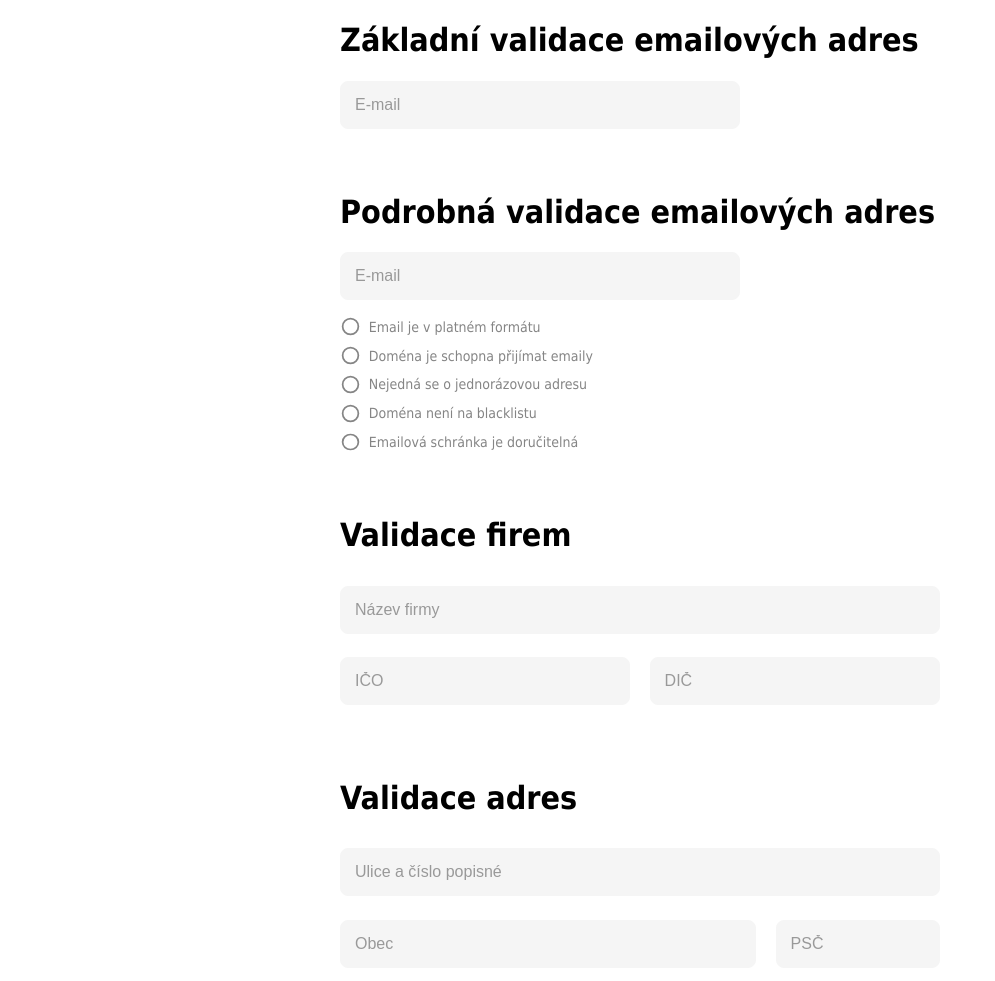
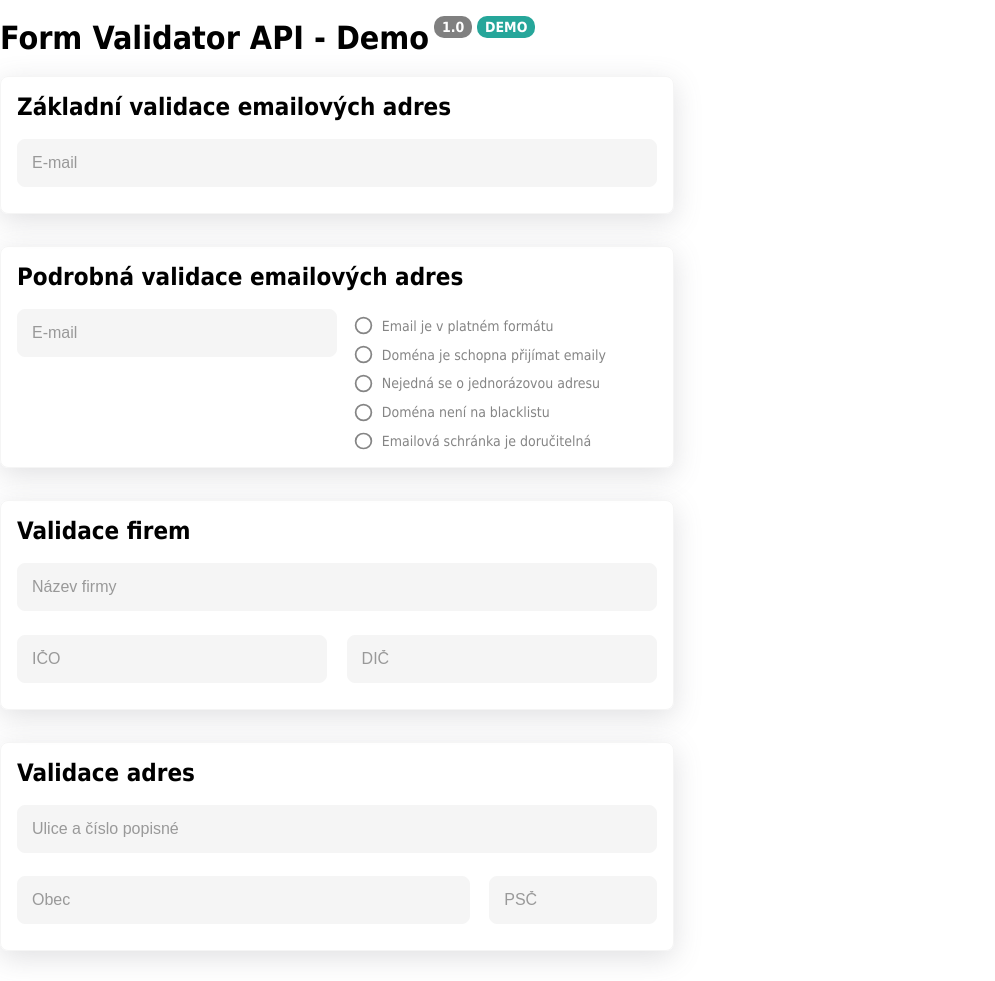
Before and after one commit to davidtejzr/form-validator-api, a website with bundled scripts: page fe-lib/demo.html in a window 1280 px wide. Shown: the whole page, without its empty margins (0-995 px from the left). Built offline with nearby package versions, Linux system fonts and the light colour scheme.

Commit message:
feat: lib - demo style improvements

```diff
--- a/fe-lib/demo.html
+++ b/fe-lib/demo.html
@@ -8,8 +8,17 @@
   </head>
 
   <body>
-    <h1>Základní validace emailových adres</h1>
-    <div class="email-wrapper">
+    <div class="headline-wrapper">
+      <h1>Form Validator API - Demo</h1>
+      <div class="badge gray">1.0</div>
+      <div class="badge blue">DEMO</div>
+    </div>
+
+    <div class="content-wrapper">
+
+      <div class="box-wrapper">
+        <h2>Základní validace emailových adres</h2>
+        <div class="form-wrapper">
           <input
             id="email"
             aria-label="email"
@@ -18,9 +27,12 @@
             data-email-validator
           />
         </div>
+      </div>
 
-    <h1>Podrobná validace emailových adres</h1>
-    <div class="email-wrapper">
+      <div class="box-wrapper">
+        <h2>Podrobná validace emailových adres</h2>
+        <div class="email-advanced-wrapper">
+          <div class="email-input-advanced-wrapper">
             <input
               id="email-advanced"
               aria-label="email"
@@ -51,8 +63,11 @@
               <span>Emailová schránka je doručitelná</span>
             </div>
           </div>
+        </div>
+      </div>
 
-    <h1>Validace firem</h1>
+      <div class="box-wrapper">
+        <h2>Validace firem</h2>
         <div class="form-wrapper">
           <input
             id="company-name"
@@ -78,8 +93,10 @@
             />
           </div>
         </div>
+      </div>
 
-    <h1>Validace adres</h1>
+      <div class="box-wrapper">
+        <h2>Validace adres</h2>
         <div class="form-wrapper">
           <input
             id="address-street"
@@ -106,5 +123,9 @@
           />
         </div>
       </div>
+
+      </div>
+
+    </div>
   </body>
 </html>
--- a/fe-lib/styles.css
+++ b/fe-lib/styles.css
@@ -1,13 +1,62 @@
 /* Custom styles */
 body {
     font-family: Tahoma, sans-serif;
-    max-width: 600px;
+    max-width: 1400px;
     margin: auto;
     min-height: 150vh;
 }
 
-h1:not(:nth-child(1)) {
+h1 {
+    margin-block: 0.2rem;
+}
+
+h2 {
+    margin-top: 0;
+    margin-bottom: 0.5rem;
+}
+
+h2:not(:nth-child(1)) {
     margin-top: 4rem;
+}
+
+.gray {
+    background-color: gray;
+    color: white;
+}
+
+.blue {
+    background-color: rgb(38, 166, 154);
+    color: white;
+}
+
+.headline-wrapper {
+    margin-top: 1rem;
+    display: flex;
+    align-items: start;
+    gap: 0.3rem;
+}
+
+.badge {
+    padding: 0.2rem 0.5rem;
+    border-radius: 10px;
+    font-size: 14px;
+    font-weight: bold;
+}
+
+.content-wrapper {
+    margin-top: 1rem;
+    display: flex;
+    flex-wrap: wrap;
+    gap: 2rem;
+}
+
+.box-wrapper {
+    gap: 1rem;
+    padding: 1rem;
+    border: 1px solid #f5f5f5;
+    border-radius: 8px;
+    width: 40rem;
+    box-shadow: rgba(100, 100, 111, 0.2) 0px 7px 29px 0px;
 }
 
 .form-wrapper {
@@ -22,8 +71,13 @@ h1:not(:nth-child(1)) {
     gap: 1.2rem;
 }
 
-.email-wrapper {
-    width: 400px;
+.email-input-advanced-wrapper {
+    width: 20rem;
+}
+
+.email-advanced-wrapper {
+    display: flex;
+    gap: 1rem;
 }
 
 #email-advanced-result-wrapper {
@@ -104,7 +158,7 @@ input::placeholder {
 
 .validator_message {
     position: absolute;
-    bottom: -18px;
+    bottom: -0.5rem;
     left: 2px;
     font-size: 0.8em;
 }
```
Lines whose indentation alone changed are shown as unchanged.
